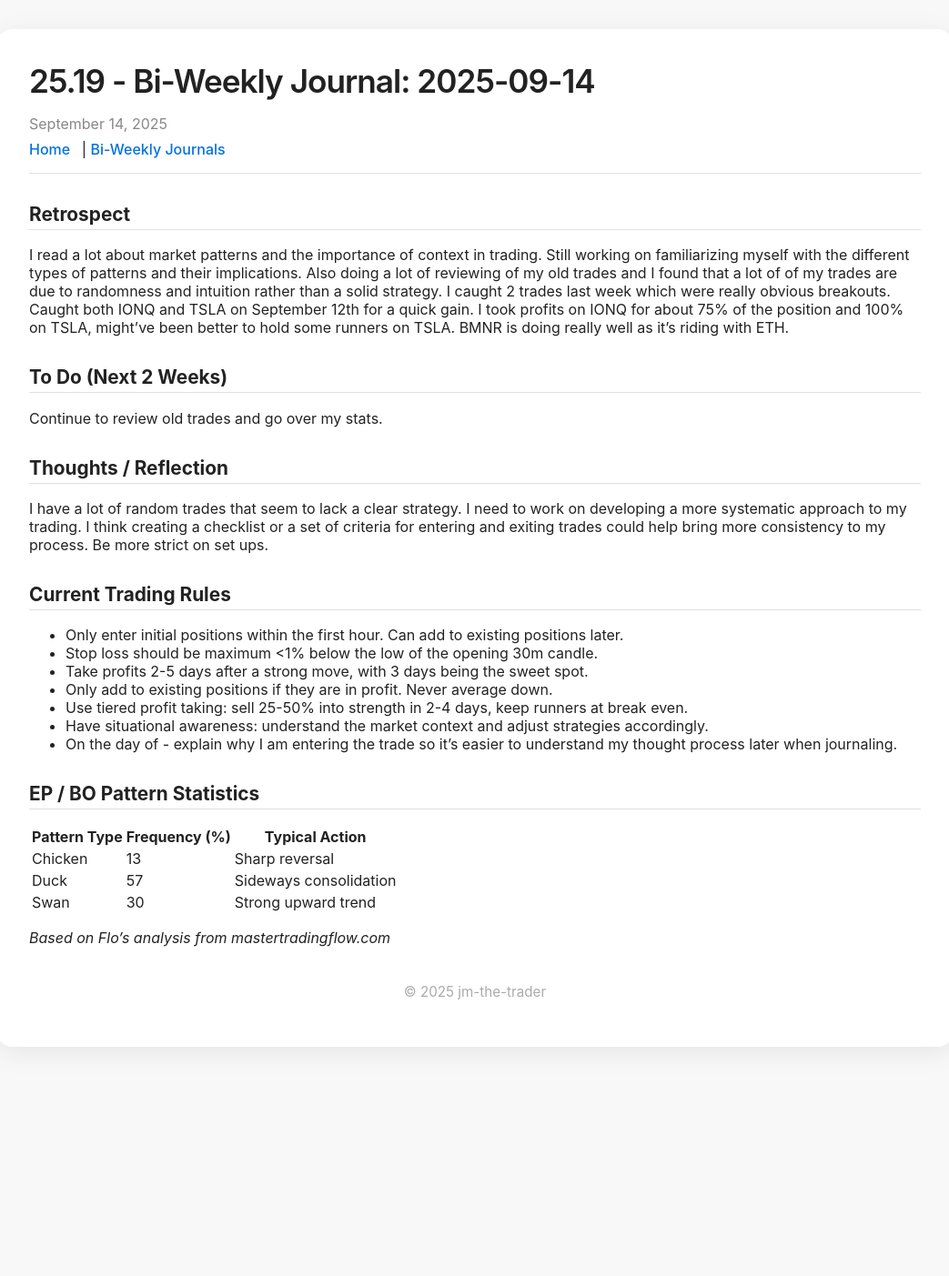
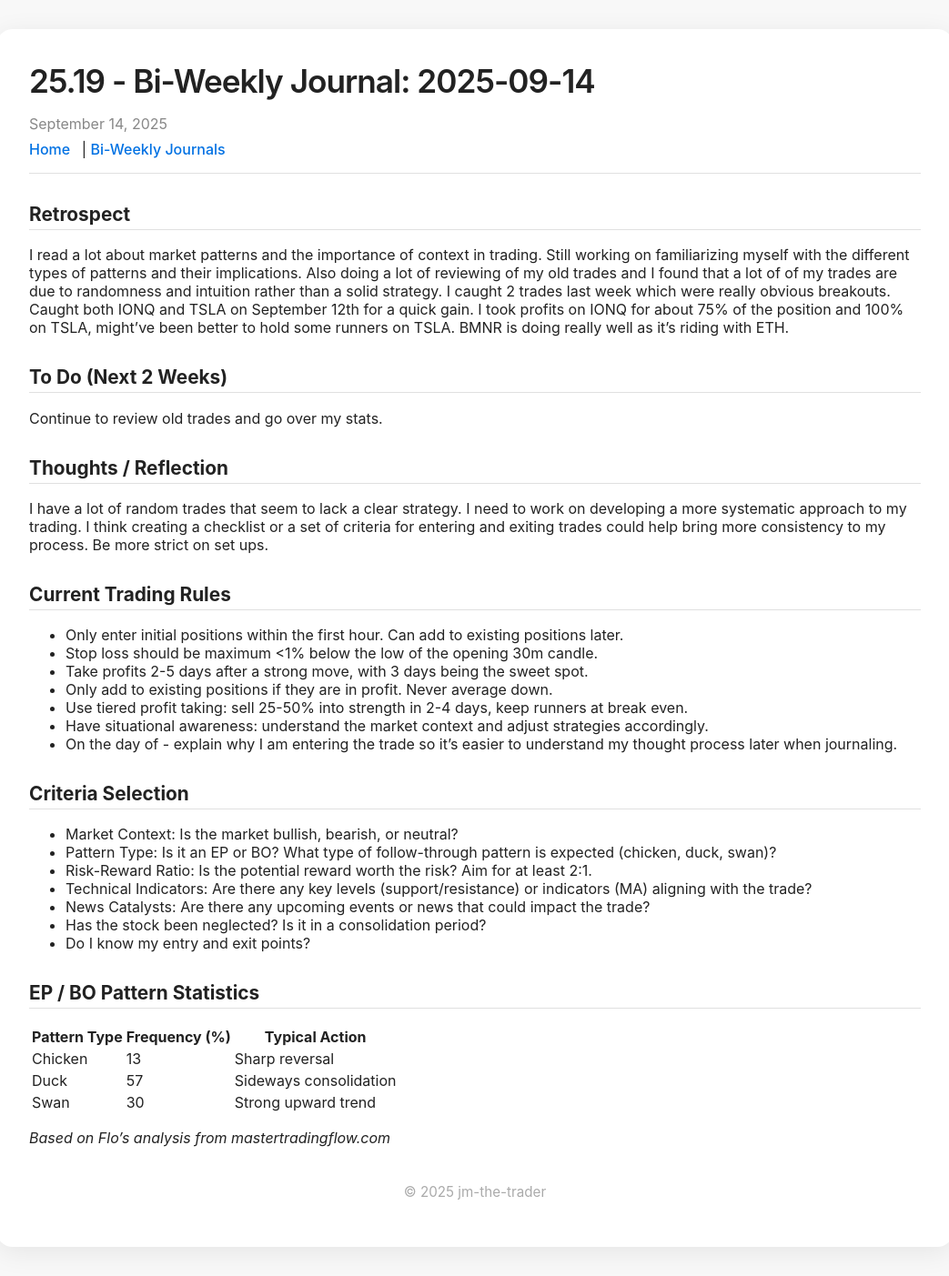
Before and after one commit to jm-the-trader/trading-blog, a Jekyll site: the page built from _biweekly/2025-09-14-biweekly.md, in a window 1280 px wide. Shown: the whole page at 91% size, without its empty margins (118-1161 px from the left). Built offline with Jekyll 4.4.1, drawn with Linux system fonts in a browser that asks for light colours; before the commit the page ends 1183 px from its top, so only the background shows below that.

Commit message:
Sep 14 2025 pt2

```diff
--- a/_biweekly/2025-09-14-biweekly.md
+++ b/_biweekly/2025-09-14-biweekly.md
@@ -22,6 +22,15 @@ I have a lot of random trades that seem to lack a clear strategy. I need to work
 - Have situational awareness: understand the market context and adjust strategies accordingly.
 - On the day of - explain why I am entering the trade so it's easier to understand my thought process later when journaling.
 
+## Criteria Selection
+- Market Context: Is the market bullish, bearish, or neutral?
+- Pattern Type: Is it an EP or BO? What type of follow-through pattern is expected (chicken, duck, swan)?
+- Risk-Reward Ratio: Is the potential reward worth the risk? Aim for at least 2:1.
+- Technical Indicators: Are there any key levels (support/resistance) or indicators (MA) aligning with the trade?
+- News Catalysts: Are there any upcoming events or news that could impact the trade?
+- Has the stock been neglected? Is it in a consolidation period?
+- Do I know my entry and exit points?
+
 ## EP / BO Pattern Statistics
 
 | Pattern Type | Frequency (%) | Typical Action         |
```
